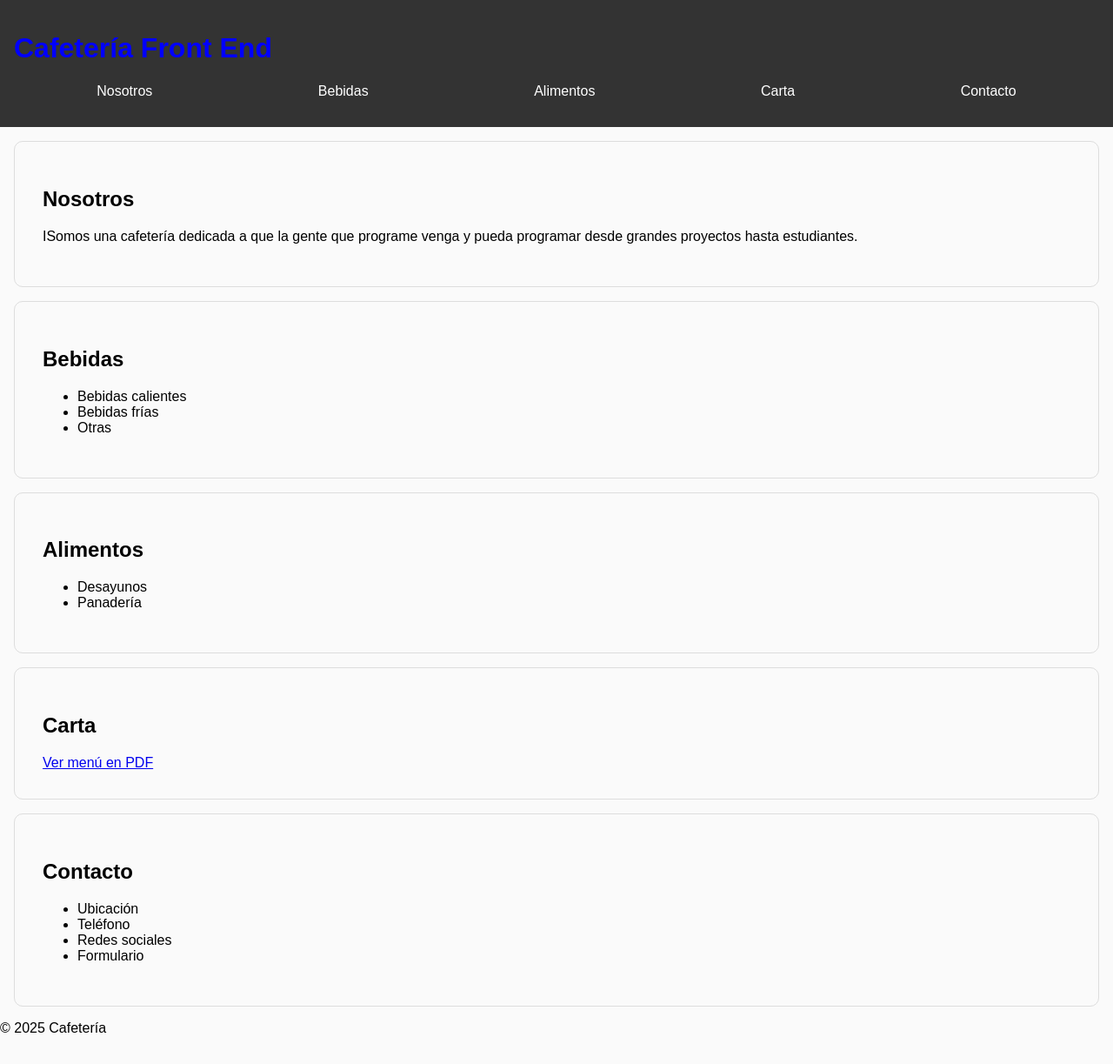
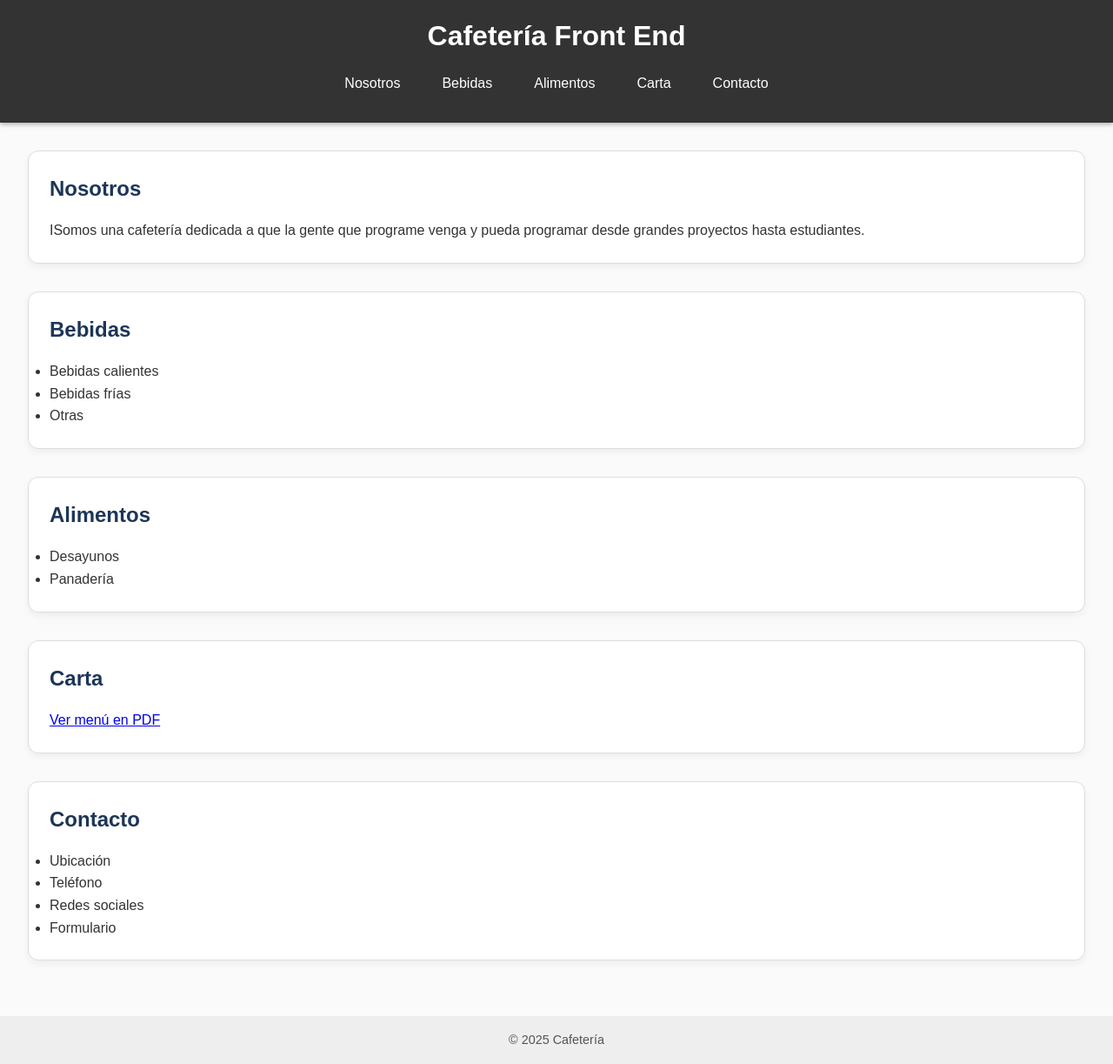
Before and after one commit to alonsokuri/idex.html, a plain HTML site: page index.html in a window 1280 px wide. Shown: the whole page at 87% size. Drawn offline with Linux system fonts and the light colour scheme.

Commit message:
cambio estilos

```diff
--- a/css/estilos.css
+++ b/css/estilos.css
@@ -1,33 +1,73 @@
+/* Reset básico */
+* {
+  margin: 0;
+  padding: 0;
+  box-sizing: border-box;
+}
+
+/* Estilo general */
 body {
   font-family: Arial, sans-serif;
-  margin: 0;
-  padding: 0;
   background-color: rgba(250, 250, 250, 1);
+  color: #333;
+  line-height: 1.6;
 }
 
+/* Encabezado */
 header {
   background-color: #333;
-  color: blue;
-  padding: 1em;
+  color: white;
+  padding: 1rem;
+  text-align: center;
+  box-shadow: 0 2px 5px rgba(0, 0, 0, 0.3);
 }
 
+/* Navegación */
 nav ul {
+  list-style: none;
   display: flex;
-  list-style: none;
-  padding: 0;
-  justify-content: space-around;
+  justify-content: center;
+  gap: 1rem;
+  padding: 1rem 0;
 }
 
 nav ul li a {
   color: white;
   text-decoration: none;
-  padding: 0.5em;
+  padding: 0.5rem 1rem;
+  border-radius: 10px;
+  transition: background-color 0.3s ease;
+}
+
+nav ul li a:hover {
+  background-color: rgba(255, 255, 255, 0.2);
+}
+
+/* Secciones principales */
+main {
+  padding: 2rem;
 }
 
 section {
-  padding: 2em;
-  margin: 1em;
+  background-color: white;
+  margin-bottom: 2rem;
+  padding: 1.5rem;
   border: 1px solid #ddd;
-  border-radius: 10px; /*
-  background-color: white;
+  border-radius: 12px;
+  box-shadow: 0 4px 8px rgba(0, 0, 0, 0.05);
 }
+
+/* Encabezados */
+h2 {
+  color: #1d3557;
+  margin-bottom: 1rem;
+}
+
+/* Footer */
+footer {
+  text-align: center;
+  padding: 1rem;
+  background-color: #eee;
+  color: #555;
+  font-size: 0.9rem;
+}
```
